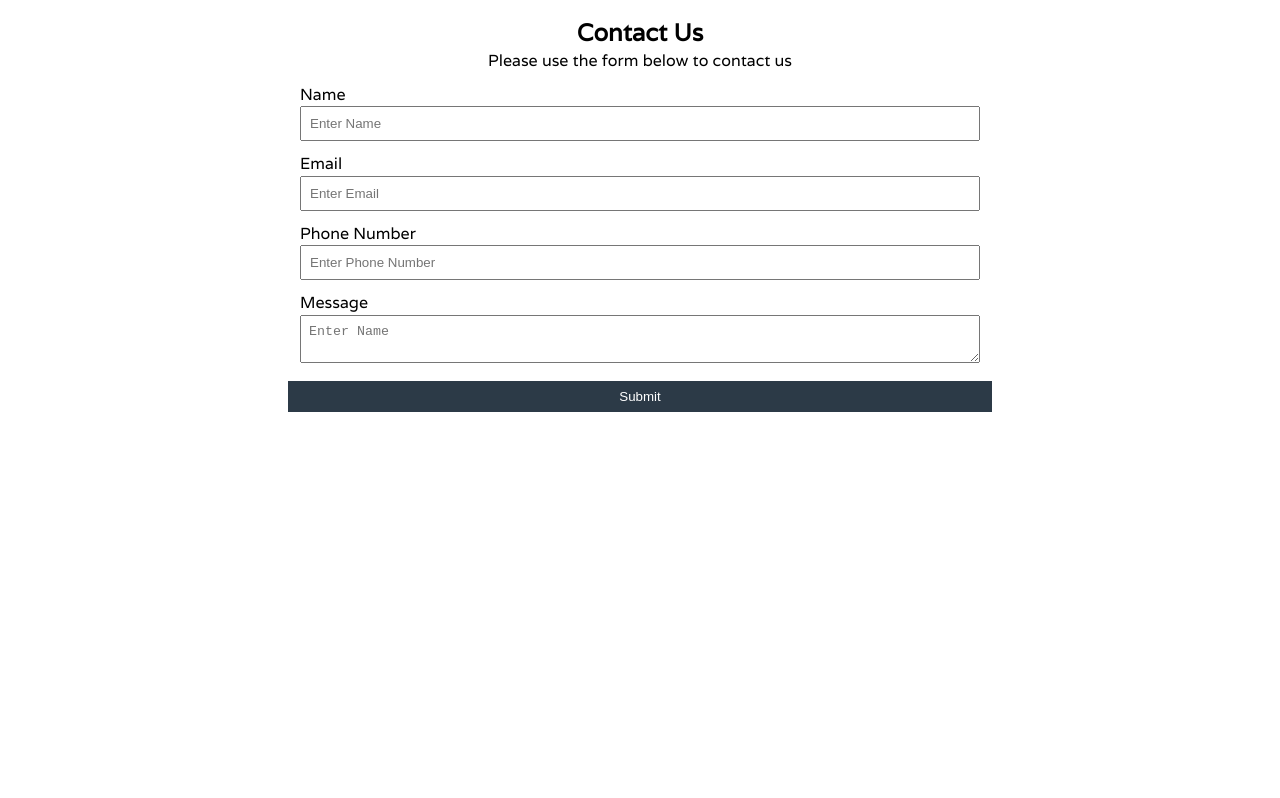
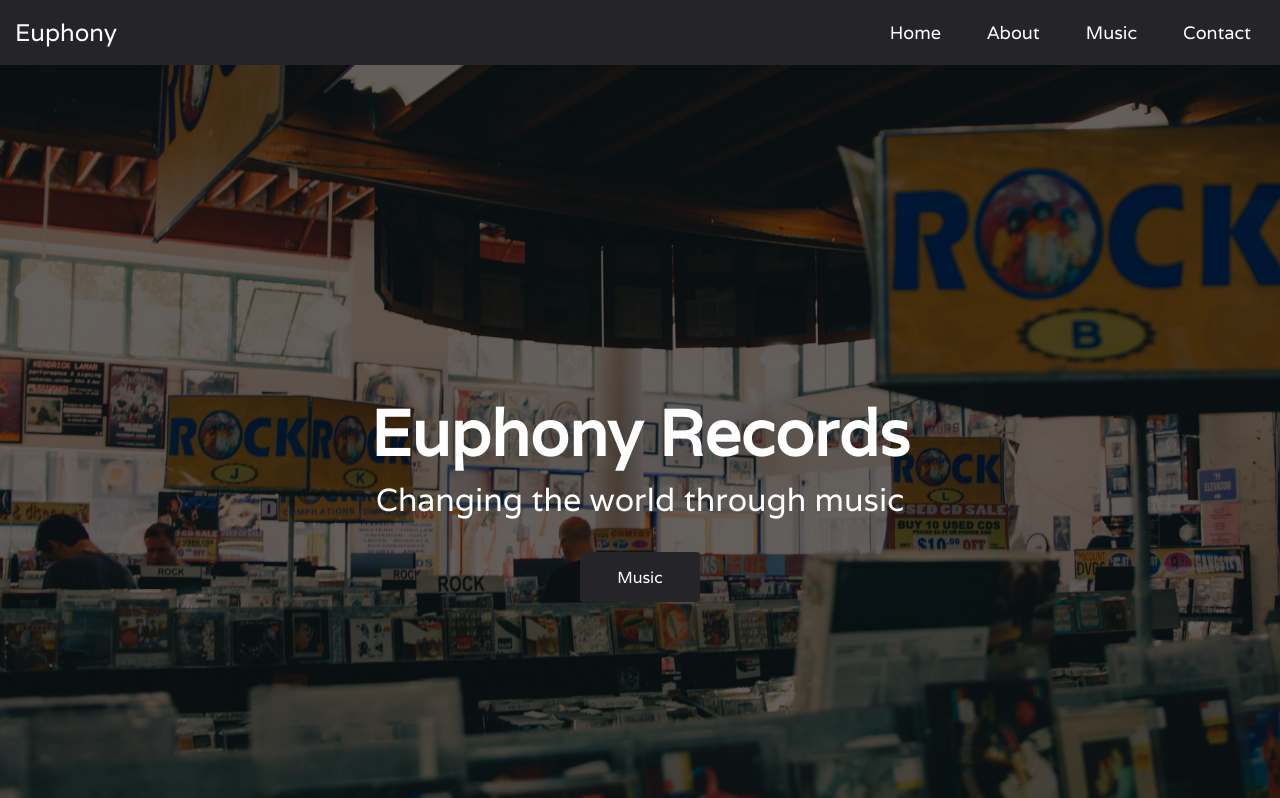
Before and after one commit to elidvenega/euphony_records_react, a React (Create React App) app: page / in a window 1280 px wide. Shown: the top 798 px of the page. Built offline with nearby package versions, Linux system fonts and the light colour scheme.

Commit message:
Made react router work

```diff
--- a/package.json
+++ b/package.json
@@ -8,6 +8,7 @@
     "@testing-library/user-event": "^14.1.0",
     "react": "^18.0.0",
     "react-dom": "^18.0.0",
+    "react-router-dom": "^6.3.0",
     "react-scripts": "5.0.0",
     "web-vitals": "^2.1.4"
   },
--- a/src/App.js
+++ b/src/App.js
@@ -1,18 +1,46 @@
-// import { Nav } from './components/Nav';
-// import { MainImg } from './components/MainImg';
-// import { Body } from './components/Body';
-// import {Footer} from './components/Footer';
-import {ContactForm} from './components/ContactForm';
-
+import { MainImg } from "./components/MainImg";
+import { Body } from "./components/Body";
+import { Footer } from "./components/Footer";
+import { Link, Outlet } from "react-router-dom";
 
 function App() {
+  const home = "#home";
+  const about = "#about";
+  const music = "#music";
   return (
-    < >
-    <ContactForm />
-    {/* <Nav />
-    <MainImg />
-    <Body />
-    <Footer/> */}
+    <>
+      <nav className="navbar">
+        {/* <!-- LOGO --> */}
+        <div className="logo">Euphony</div>
+        {/* <!-- NAVIGATION MENU --> */}
+        <ul className="nav-links">
+          {/* <!-- USING CHECKBOX HACK --> */}
+          <input type="checkbox" id="checkbox_toggle" />
+          <label htmlFor="checkbox_toggle" className="hamburger">
+            &#9776;
+          </label>
+          {/* <!-- NAVIGATION MENUS --> */}
+          <div className="menu">
+            <li>
+              <a href={home}>Home</a>
+            </li>
+            <li>
+              <a href={about}>About</a>
+            </li>
+            <li className="services">
+              <a href={music}>Music</a>
+            </li>
+            <li className="services">
+              <Link to="/ContactForm">Contact</Link>
+            </li>
+          </div>
+        </ul>
+      </nav>
+      <Outlet />
+
+      <MainImg />
+      <Body />
+      <Footer />
     </>
   );
 }
--- a/src/components/ContactForm.jsx
+++ b/src/components/ContactForm.jsx
@@ -1,8 +1,31 @@
 import React from "react";
+import { Link, Outlet } from "react-router-dom";
 
 export const ContactForm = () => {
+  const home = "#home";
+
   return (
     <React.Fragment>
+      <nav className="navbar">
+        {/* <!-- LOGO --> */}
+        <div className="logo">Euphony</div>
+        {/* <!-- NAVIGATION MENU --> */}
+        <ul className="nav-links">
+          {/* <!-- USING CHECKBOX HACK --> */}
+          <input type="checkbox" id="checkbox_toggle" />
+          <label htmlFor="checkbox_toggle" className="hamburger">
+            &#9776;
+          </label>
+          {/* <!-- NAVIGATION MENUS --> */}
+          <div className="menu">
+            <li>
+              <a href={home}>
+                <Link to="/">Home</Link>
+              </a>
+            </li>
+          </div>
+        </ul>
+      </nav>
       <section id="contact" className="contain">
         <div className="contact-form bg-primary">
           <h2 className="m-heading text-center">Contact Us</h2>
--- a/src/index.js
+++ b/src/index.js
@@ -1,10 +1,18 @@
-import React from 'react';
-import ReactDOM from 'react-dom/client';
-import './index.css';
-import App from './App';
+import React from "react";
+import ReactDOM from "react-dom/client";
+import { BrowserRouter, Routes, Route } from "react-router-dom";
+import "./index.css";
+import App from "./App";
+import { ContactForm } from "./components/ContactForm";
 
 
+const root = ReactDOM.createRoot(document.getElementById("root"));
+root.render(
+  <BrowserRouter>
+    <Routes>
+      <Route path="/" element={<App />} />
+      <Route path="ContactForm" element={<ContactForm />} />
 
-
-const root = ReactDOM.createRoot(document.getElementById('root'));
-root.render(<App />);
+    </Routes>
+  </BrowserRouter>
+);
```
Also changed, not shown: src/components/Nav.jsx (deleted, +0 -32 lines), 1 other file (tests, documents, lock files or other folders).
